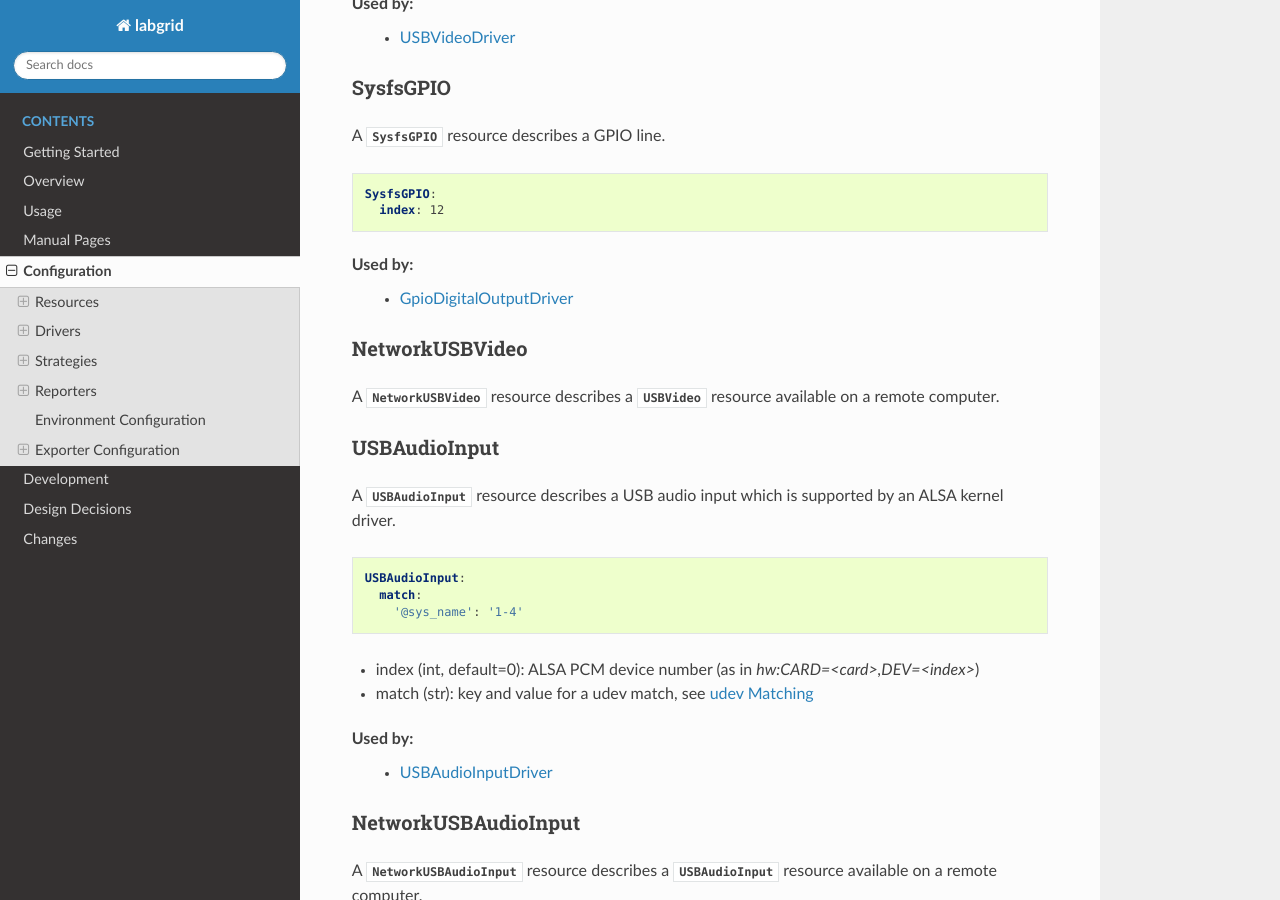
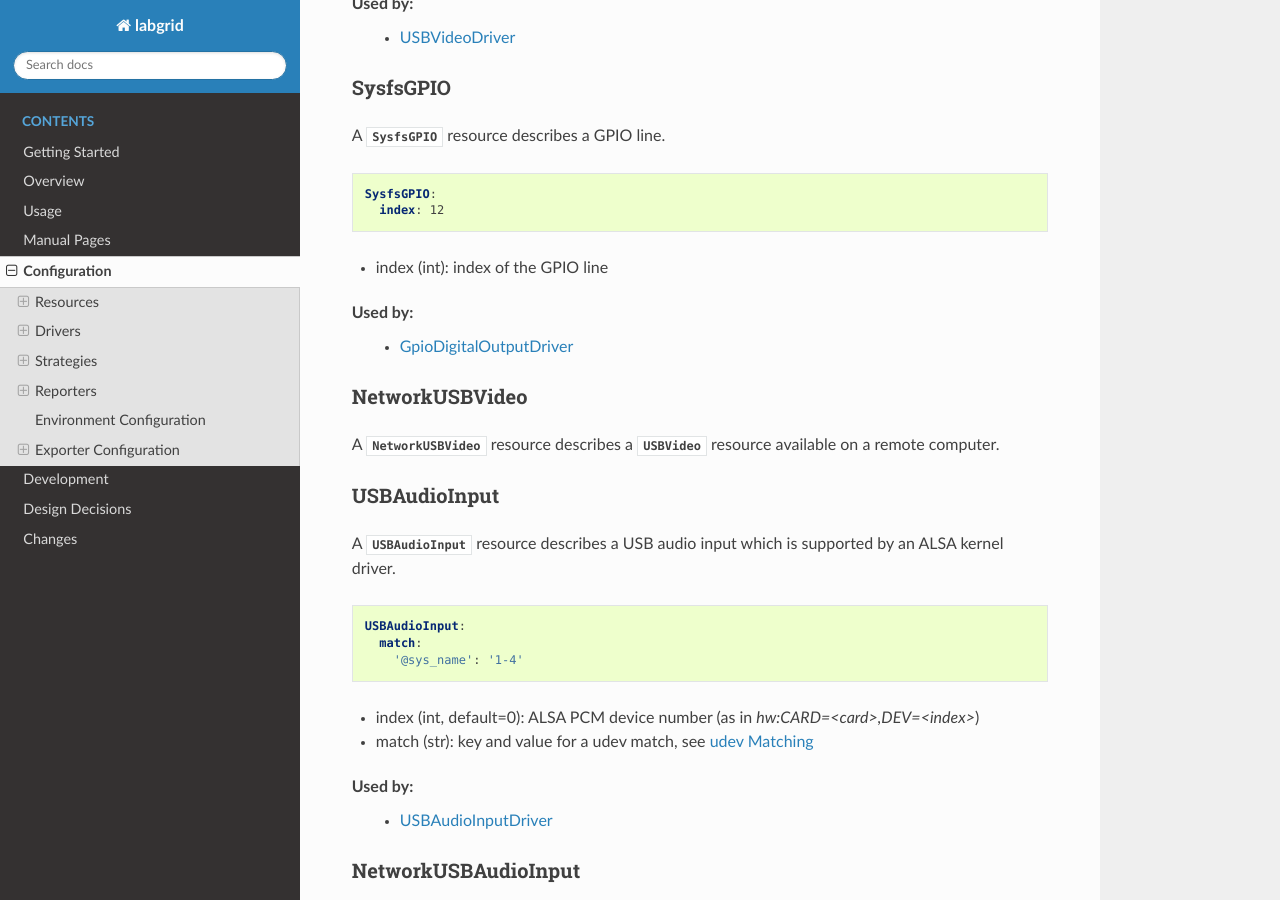
Before and after one commit to labgrid-project/labgrid, a Sphinx documentation site: the page built from doc/configuration.rst, in a window 1280 px wide and 900 px high, scrolled down 16616 px. Built offline with Sphinx 7.4.7 and the Read the Docs theme 2.0.0, drawn with Linux system fonts in a browser that asks for light colours; pages that are not in the unit, such as notebooks, are missing from menus.

Commit message:
doc: configuration: document arguments of SysfsGPIO
Signed-off-by: Bastian Krause <bst@pengutronix.de>

```diff
--- a/doc/configuration.rst
+++ b/doc/configuration.rst
@@ -789,6 +789,8 @@ A :any:`SysfsGPIO` resource describes a GPIO line.
 
    SysfsGPIO:
      index: 12
+
+- index (int): index of the GPIO line
 
 Used by:
   - `GpioDigitalOutputDriver`_
```
